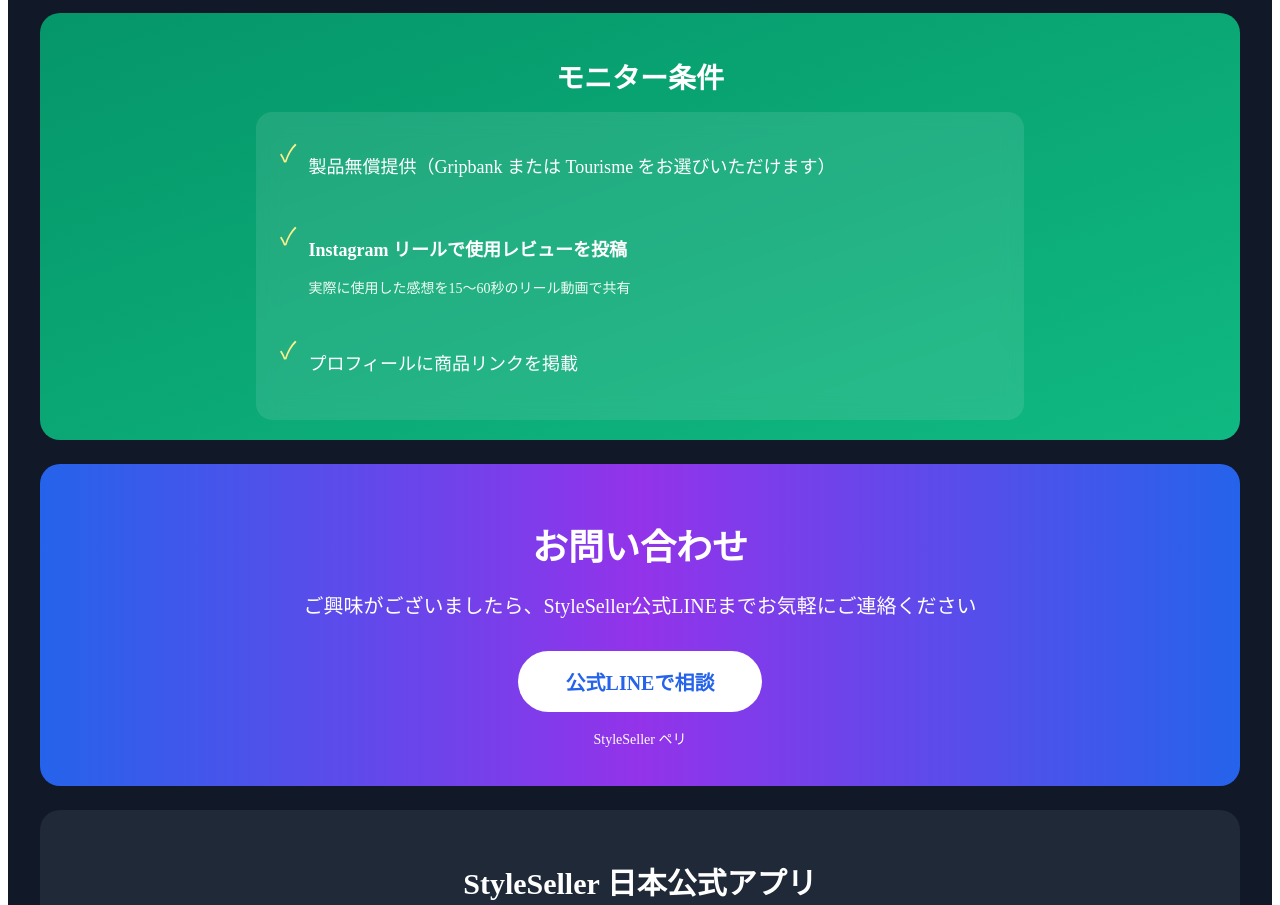
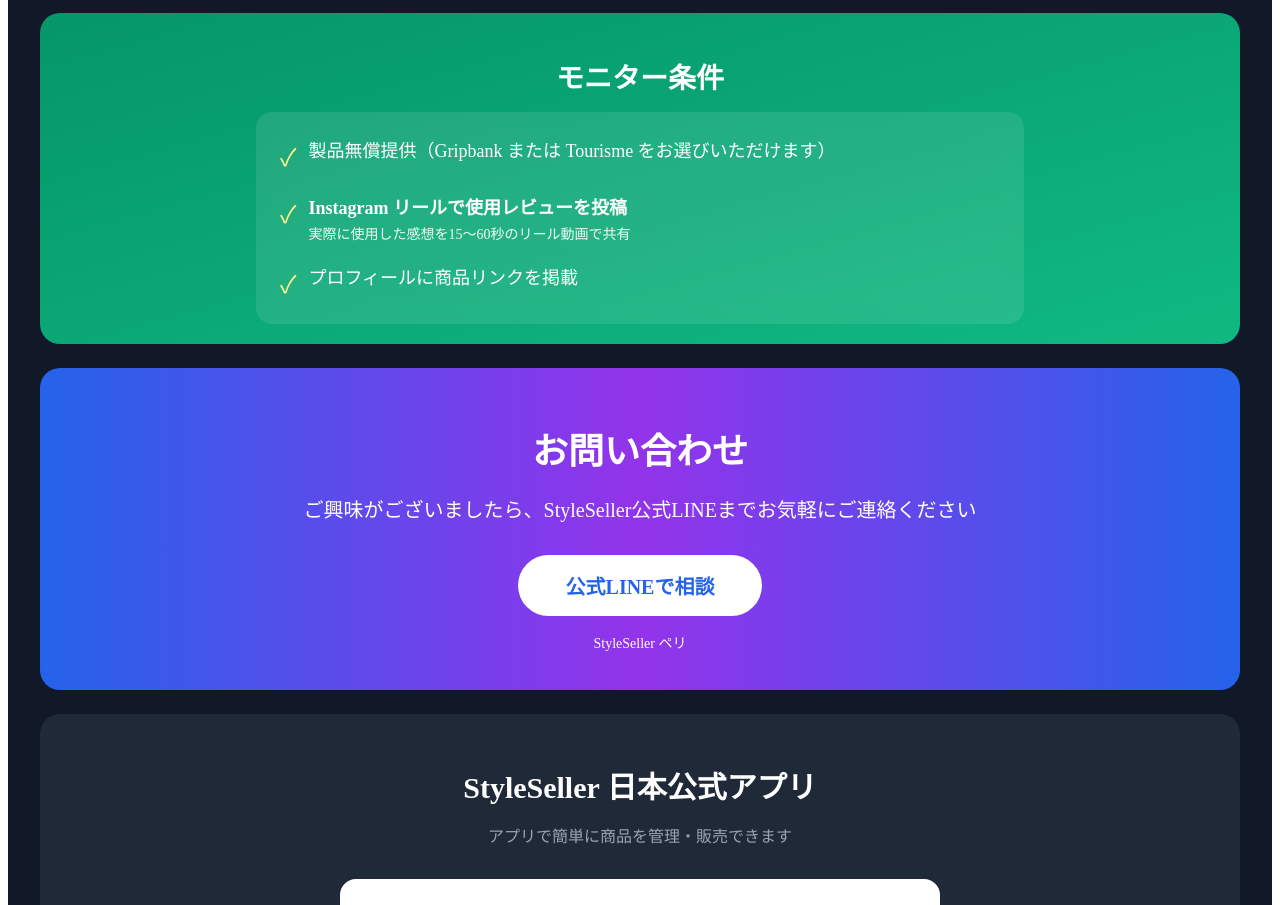
Before and after one commit to pericho-80/hixs-korea, a React (Vite) app: page / in a window 1280 px wide. Shown: the part 2500-3405 px from the top of the page. Built offline with nearby package versions, Linux system fonts and the light colour scheme; the HTML template or start-up script is replaced by a standard one.

Commit message:
Update App.jsx

```diff
--- a/src/App.jsx
+++ b/src/App.jsx
@@ -280,20 +280,20 @@
               borderRadius: '16px',
               padding: '24px'
             }}>
-              <div style={{ display: 'flex', alignItems: 'flex-start', gap: '12px', marginBottom: '20px' }}>
-                <span style={{ fontSize: '24px', flexShrink: 0, lineHeight: '1.5', color: '#fef08a' }}>✓</span>
-                <p style={{ fontSize: '18px', lineHeight: '1.5' }}>製品無償提供（Gripbank または Tourisme をお選びいただけます）</p>
+              <div style={{ display: 'flex', gap: '12px', marginBottom: '20px' }}>
+                <span style={{ fontSize: '24px', flexShrink: 0, color: '#fef08a', display: 'block', paddingTop: '2px' }}>✓</span>
+                <p style={{ fontSize: '18px', margin: 0 }}>製品無償提供（Gripbank または Tourisme をお選びいただけます）</p>
               </div>
-              <div style={{ display: 'flex', alignItems: 'flex-start', gap: '12px', marginBottom: '20px' }}>
-                <span style={{ fontSize: '24px', flexShrink: 0, lineHeight: '1.5', color: '#fef08a' }}>✓</span>
-                <div style={{ lineHeight: '1.5' }}>
-                  <p style={{ fontSize: '18px', fontWeight: 'bold', marginBottom: '4px' }}>Instagram リールで使用レビューを投稿</p>
-                  <p style={{ fontSize: '14px', color: '#f0fdf4' }}>実際に使用した感想を15〜60秒のリール動画で共有</p>
+              <div style={{ display: 'flex', gap: '12px', marginBottom: '20px' }}>
+                <span style={{ fontSize: '24px', flexShrink: 0, color: '#fef08a', display: 'block', paddingTop: '2px' }}>✓</span>
+                <div style={{ margin: 0 }}>
+                  <p style={{ fontSize: '18px', fontWeight: 'bold', marginBottom: '4px', marginTop: 0 }}>Instagram リールで使用レビューを投稿</p>
+                  <p style={{ fontSize: '14px', color: '#f0fdf4', margin: 0 }}>実際に使用した感想を15〜60秒のリール動画で共有</p>
                 </div>
               </div>
-              <div style={{ display: 'flex', alignItems: 'flex-start', gap: '12px' }}>
-                <span style={{ fontSize: '24px', flexShrink: 0, lineHeight: '1.5', color: '#fef08a' }}>✓</span>
-                <p style={{ fontSize: '18px', lineHeight: '1.5' }}>プロフィールに商品リンクを掲載</p>
+              <div style={{ display: 'flex', gap: '12px' }}>
+                <span style={{ fontSize: '24px', flexShrink: 0, color: '#fef08a', display: 'block', paddingTop: '2px' }}>✓</span>
+                <p style={{ fontSize: '18px', margin: 0 }}>プロフィールに商品リンクを掲載</p>
               </div>
             </div>
           </div>
```
